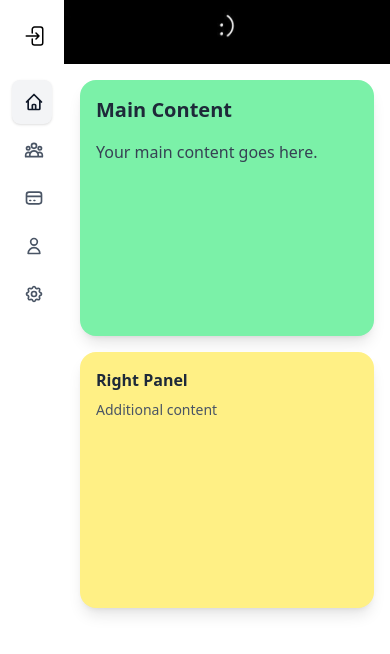
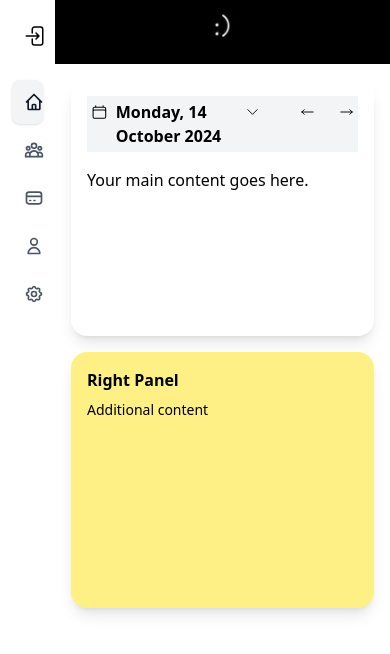
Before and after one commit to purvjoshi04/cohort-3, a React (Vite) app in the folder week-13/tailwind-class/: page /hero in a window 390 px wide. Shown: the top 654 px of the page. Built offline with nearby package versions, Linux system fonts and the light colour scheme.

Commit message:
mobile device main content

```diff
--- a/week-13/tailwind-class/src/components/MainContent.jsx
+++ b/week-13/tailwind-class/src/components/MainContent.jsx
@@ -7,17 +7,32 @@ export const MainContent = () => {
                 <img src={banner} alt="banner-profile" className="w-full h-full object-cover" />
             </div>
             {/* Mobile Layout - Stack vertically */}
-            <div className="md:hidden space-y-4 p-4">
-                <div className="h-64 rounded-2xl bg-green-300 shadow-lg">
+            <div className="md:hidden space-y-4 p-4 text-black ">
+                <div className="h-64 rounded-2xl bg-white shadow-lg">
                     <div className="p-4">
-                        <h2 className="text-xl font-bold text-gray-800 mb-4">Main Content</h2>
-                        <p className="text-gray-700">Your main content goes here.</p>
+                        <h2 className="flex text-md font-bold mb-4 p-1 bg-gray-100 sm:text-xl gap-2"><svg xmlns="http://www.w3.org/2000/svg" fill="none" viewBox="0 0 24 24" strokeWidth={1.5} stroke="currentColor" className="size-6">
+                            <path strokeLinecap="round" strokeLinejoin="round" d="M6.75 3v2.25M17.25 3v2.25M3 18.75V7.5a2.25 2.25 0 0 1 2.25-2.25h13.5A2.25 2.25 0 0 1 21 7.5v11.25m-18 0A2.25 2.25 0 0 0 5.25 21h13.5A2.25 2.25 0 0 0 21 18.75m-18 0v-7.5A2.25 2.25 0 0 1 5.25 9h13.5A2.25 2.25 0 0 1 21 11.25v7.5" />
+                        </svg>
+                            <div className="flex gap-1">
+                                Monday, 14 October 2024
+                                <svg xmlns="http://www.w3.org/2000/svg" fill="none" viewBox="0 0 24 24" strokeWidth={1.5} stroke="currentColor" className="size-6">
+                                    <path strokeLinecap="round" strokeLinejoin="round" d="m19.5 8.25-7.5 7.5-7.5-7.5" />
+                                </svg>
+                                <svg xmlns="http://www.w3.org/2000/svg" fill="none" viewBox="0 0 24 24" strokeWidth={1.5} stroke="currentColor" className="size-6 ml-9">
+                                    <path strokeLinecap="round" strokeLinejoin="round" d="M6.75 15.75 3 12m0 0 3.75-3.75M3 12h18" />
+                                </svg>
+                                <svg xmlns="http://www.w3.org/2000/svg" fill="none" viewBox="0 0 24 24" strokeWidth={1.5} stroke="currentColor" className="size-6 ml-5">
+                                    <path strokeLinecap="round" strokeLinejoin="round" d="M17.25 8.25 21 12m0 0-3.75 3.75M21 12H3" />
+                                </svg>
+                            </div>
+                        </h2>
+                        <p>Your main content goes here.</p>
                     </div>
                 </div>
                 <div className="h-64 rounded-2xl bg-yellow-200 shadow-lg">
                     <div className="p-4">
-                        <h3 className="font-semibold text-gray-800">Right Panel</h3>
-                        <p className="text-sm text-gray-600 mt-2">Additional content</p>
+                        <h3 className="font-semibold">Right Panel</h3>
+                        <p className="text-sm mt-2">Additional content</p>
                     </div>
                 </div>
             </div>
--- a/week-13/tailwind-class/src/components/Sidebar.jsx
+++ b/week-13/tailwind-class/src/components/Sidebar.jsx
@@ -3,6 +3,7 @@ import { SidebarToggleOut } from "./icons/SidebarToggleOut"
 import { SidebarToggleIn } from "./icons/SidebarToggleIn"
 import television from "../assets/television.png"
 import { useNavigate } from "react-router-dom";
+
 
 const useMediaQuery = (query) => {
     const [matches, setMatches] = useState(false);
@@ -27,6 +28,7 @@ export const Sidebar = () => {
     const isDesktop = useMediaQuery("(min-width: 1025px)");
     const isMobile = useMediaQuery("(max-width: 767px)");
     const navigate = useNavigate();
+
     useEffect(() => {
         if (isMobile) {
             setSidebarOpen(false);
@@ -82,7 +84,7 @@ export const Sidebar = () => {
     ];
 
     return (
-        <div className={`h-screen bg-black-500 transition-all duration-300 ${sidebarOpen ? 'w-96' : 'w-16'}`}>
+        <div className={`h-screen bg-black-500 transition-all duration-300 ${sidebarOpen ? 'w-100' : 'w-16'} flex flex-col overflow-hidden`}>
             <div className='flex items-center p-4 transition-all duration-300'>
                 <div
                     className="cursor-pointer hover:bg-gray-100 p-2 rounded-lg transition-colors duration-200"
@@ -91,24 +93,26 @@ export const Sidebar = () => {
                     {sidebarOpen ? <SidebarToggleIn className="w-6 h-6" /> : <SidebarToggleOut className="w-6 h-6" />}
                 </div>
                 {sidebarOpen && (
-                    <div className="bg-[#012d59] rounded-xl ml-4 flex items-center p-2">
+                    <div className="px-1 sm:px-3 md:px-4">
+                        <div className="bg-[#012d59] rounded-xl flex items-center justify-center sm:justify-start p-4 sm:p-3">
                             <img
                                 src={television}
                                 alt="Webinar Logo"
-                            width={30}
-                            height={40}
-                            className="object-contain"
+                                className="object-contain w-6 h-6 sm:w-7 sm:h-7 md:w-8 md:h-8"
                             />
-                        <div className="flex items-baseline ml-1 text-lg pt-0.5 cursor-pointer" onClick={() => navigate("/")}>
-                            <div className="text-white">
-                                Webinar
-                            </div>
+                            <div
+                                className="flex items-baseline ml-0.5 sm:ml-2 text-base sm:text-lg md:text-xl cursor-pointer"
+                                onClick={() => navigate("/")}
+                            >
+                                <div className="text-white">Webinar</div>
                                 <div className="text-[#68d5d7]">.gg</div>
                             </div>
                         </div>
+                    </div>
                 )}
+
             </div>
-            <nav className="flex-1 px-3 py-2">
+            <nav className="flex-1 px-3 py-2 align-bottom">
                 <ul className="space-y-1">
                     {menuItems.map((item) => (
                         <li key={item.name}>
@@ -129,6 +133,27 @@ export const Sidebar = () => {
                     ))}
                 </ul>
             </nav>
+            {sidebarOpen && (
+                <div className="mt-auto p-4 border-t border-gray-100 bg-gray-50 md:hidden">
+                    <div className="flex items-center gap-3">
+                        <div className="w-12 h-12 rounded-full bg-gray-300 overflow-hidden flex-shrink-0">
+                            <img
+                                src="https://stock.adobe.com/images/monochrome-icon/65772719"
+                                alt="Profile"
+                                className="w-full h-full object-cover"
+                            />
+                        </div>
+                        <div className="flex-1 min-w-0">
+                            <p className="text-sm font-medium text-gray-900 truncate">
+                                Test User
+                            </p>
+                            <p className="text-xs text-gray-500 truncate">test@gmail.com</p>
+                            <p className="text-xs text-gray-400">9899999882</p>
+                            <p className="text-xs text-gray-400">Delhi, India</p>
+                        </div>
+                    </div>
+                </div>
+            )}
         </div>
     )
 }
```
Lines whose indentation alone changed are shown as unchanged.
